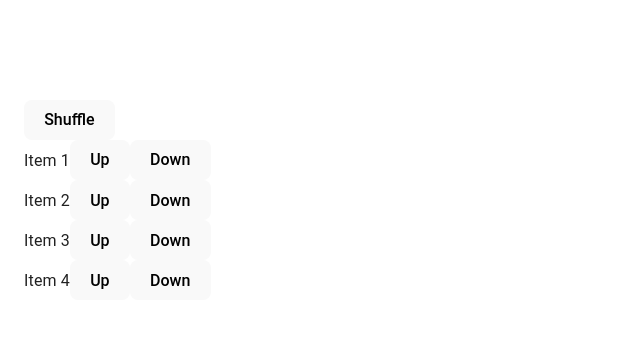
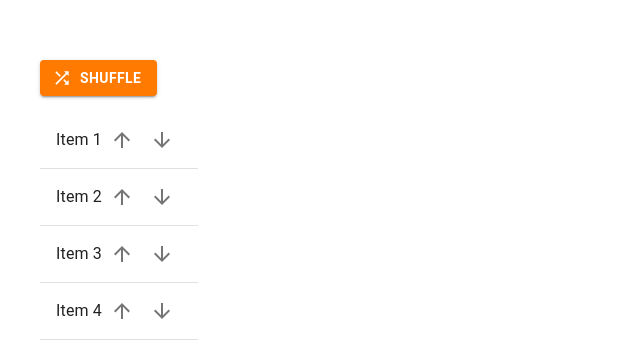
Before and after one commit to AndreMashukov/mui-multiselect, a React (Vite) app: page / in a window 1280 px wide. Shown: the part 200-558 px from the top of the page, without its empty margins (0-640 px from the left). Built offline with nearby package versions, Linux system fonts and the light colour scheme.

Commit message:
switch to mui

```diff
--- a/src/components/AnimatedList/AnimatedList.jsx
+++ b/src/components/AnimatedList/AnimatedList.jsx
@@ -1,5 +1,15 @@
 import React, { useState } from "react";
 import FlipMove from "react-flip-move";
+import {
+  Box,
+  Button,
+  IconButton,
+  List,
+  ListItem,
+  ListItemText,
+  Stack,
+} from "@mui/material";
+import { ArrowUpward, ArrowDownward, Shuffle } from "@mui/icons-material";
 
 const AnimatedList = () => {
   const [items, setItems] = useState(["Item 1", "Item 2", "Item 3", "Item 4"]);
@@ -34,18 +44,33 @@ const AnimatedList = () => {
   };
 
   return (
-    <div>
-      <button onClick={shuffleItems}>Shuffle</button>
+    <Box p={2}>
+      <Stack direction="row" spacing={2} mb={2}>
+        <Button
+          startIcon={<Shuffle />}
+          variant="contained"
+          onClick={shuffleItems}
+        >
+          Shuffle
+        </Button>
+      </Stack>
       <FlipMove duration={750} easing="ease-in-out">
         {items.map((item, index) => (
-          <div key={item}>
-            <span>{item}</span>
-            <button onClick={() => moveItemUp(index)}>Up</button>
-            <button onClick={() => moveItemDown(index)}>Down</button>
-          </div>
+          <ListItem key={item} divider>
+            <ListItemText primary={item} />
+            <IconButton onClick={() => moveItemUp(index)} aria-label="move up">
+              <ArrowUpward />
+            </IconButton>
+            <IconButton
+              onClick={() => moveItemDown(index)}
+              aria-label="move down"
+            >
+              <ArrowDownward />
+            </IconButton>
+          </ListItem>
         ))}
       </FlipMove>
-    </div>
+    </Box>
   );
 };
 
```
